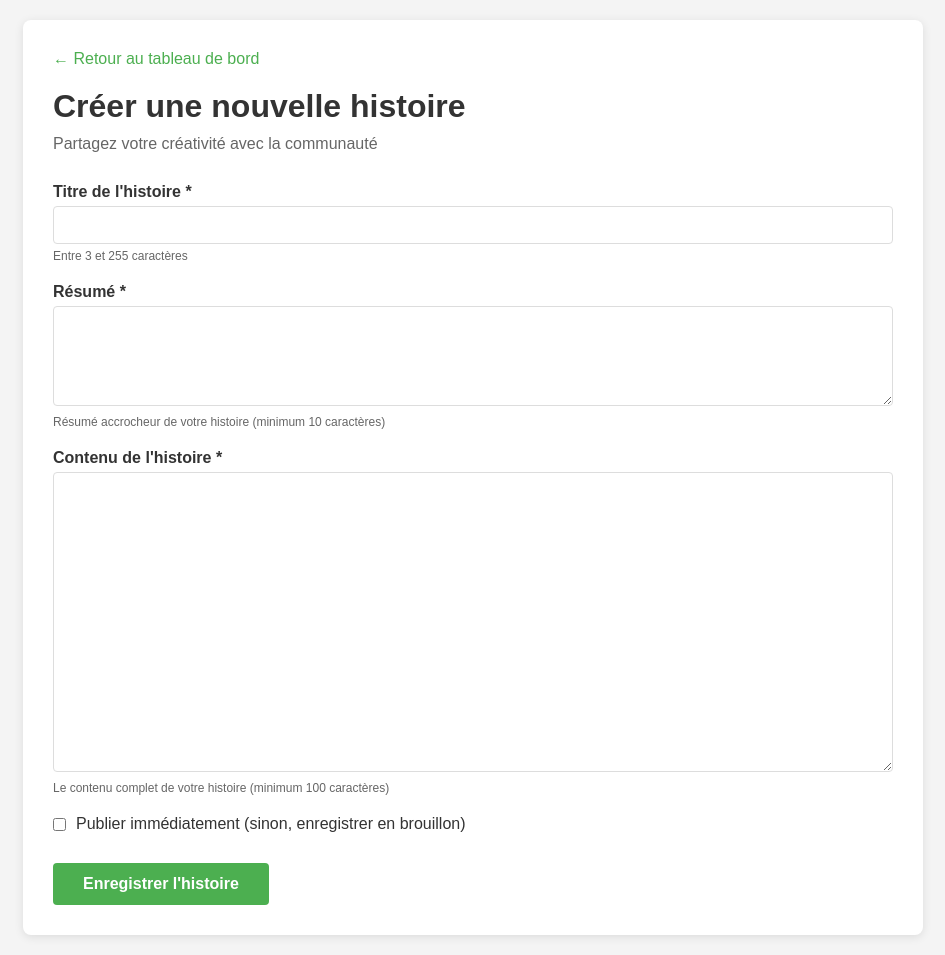
After one commit to lilmamin/Projet-Chrysalide-ProgServ2, a PHP site: page /create_story.php in a window 1280 px wide. The commit adds this page. Shown: the whole page, without its empty margins (167-1112 px from the left). Run offline with PHP 8.4, Linux system fonts and the light colour scheme; a user stored in the database is signed in.

Commit message:
started implementing private pages such as create_story.php and my_stories.php

```diff
--- /dev/null
+++ b/public/create_story.php
@@ -0,0 +1,351 @@
+<?php
+/**
+ * Page de création d'histoire
+ *
+ * Permet aux auteurs de créer et publier une nouvelle histoire
+ * Page protégée - réservée aux utilisateurs avec le rôle "author"
+ * Conforme aux bonnes pratiques vues en cours ProgServ2
+ */
+
+require_once __DIR__ . '/../src/Classes/Database.php';
+
+// Vérification de l'authentification
+require_once __DIR__ . '/auth_check.php';
+
+// Vérification du rôle : seuls les auteurs peuvent créer des histoires
+if ($_SESSION['role'] !== 'author') {
+    // Redirection avec message d'erreur
+    http_response_code(403);
+    die('Accès refusé. Seuls les auteurs peuvent créer des histoires.');
+}
+
+// Initialisation des variables
+$title = '';
+$summary = '';
+$content = '';
+$is_published = false;
+$errors = [];
+
+// Traitement du formulaire lors de la soumission
+if ($_SERVER["REQUEST_METHOD"] === "POST") {
+
+    // Récupération des données du formulaire
+    $title = $_POST["title"] ?? '';
+    $summary = $_POST["summary"] ?? '';
+    $content = $_POST["content"] ?? '';
+    $is_published = isset($_POST["is_published"]) && $_POST["is_published"] === '1';
+
+    // Validation côté serveur
+
+    // Validation du titre
+    if (empty($title)) {
+        $errors[] = "Le titre est requis.";
+    } elseif (strlen($title) < 3) {
+        $errors[] = "Le titre doit contenir au moins 3 caractères.";
+    } elseif (strlen($title) > 255) {
+        $errors[] = "Le titre ne peut pas dépasser 255 caractères.";
+    }
+
+    // Validation du résumé
+    if (empty($summary)) {
+        $errors[] = "Le résumé est requis.";
+    } elseif (strlen($summary) < 10) {
+        $errors[] = "Le résumé doit contenir au moins 10 caractères.";
+    }
+
+    // Validation du contenu
+    if (empty($content)) {
+        $errors[] = "Le contenu de l'histoire est requis.";
+    } elseif (strlen($content) < 100) {
+        $errors[] = "Le contenu doit contenir au moins 100 caractères.";
+    }
+
+    // Si pas d'erreurs, insertion dans la base de données
+    if (empty($errors)) {
+        try {
+            // Connexion à la base de données
+            $database = new Database();
+            $pdo = $database->getPdo();
+
+            // Préparation de la requête SQL
+            $sql = "INSERT INTO stories (
+                author_id,
+                title,
+                summary,
+                content,
+                is_published,
+                published_at
+            ) VALUES (
+                :author_id,
+                :title,
+                :summary,
+                :content,
+                :is_published,
+                :published_at
+            )";
+
+            $stmt = $pdo->prepare($sql);
+
+            // Liaison des paramètres
+            $stmt->bindValue(':author_id', $_SESSION['user_id'], PDO::PARAM_INT);
+            $stmt->bindValue(':title', $title);
+            $stmt->bindValue(':summary', $summary);
+            $stmt->bindValue(':content', $content);
+            $stmt->bindValue(':is_published', $is_published, PDO::PARAM_BOOL);
+            $stmt->bindValue(':published_at', $is_published ? date('Y-m-d H:i:s') : null);
+
+            // Exécution de la requête
+            $stmt->execute();
+
+            // Message de succès
+            $successMessage = $is_published
+                ? "Histoire publiée avec succès !"
+                : "Histoire enregistrée en brouillon.";
+
+            // Réinitialisation des champs du formulaire
+            $title = '';
+            $summary = '';
+            $content = '';
+            $is_published = false;
+
+        } catch (PDOException $e) {
+            $errors[] = "Erreur lors de l'enregistrement : " . $e->getMessage();
+        } catch (Exception $e) {
+            $errors[] = "Erreur inattendue : " . $e->getMessage();
+        }
+    }
+}
+?>
+<!DOCTYPE html>
+<html lang="fr">
+<head>
+    <meta charset="UTF-8">
+    <meta name="viewport" content="width=device-width, initial-scale=1.0">
+    <title>Créer une histoire - Chrysalide</title>
+    <style>
+        * {
+            margin: 0;
+            padding: 0;
+            box-sizing: border-box;
+        }
+
+        body {
+            font-family: Arial, sans-serif;
+            background-color: #f4f4f4;
+            padding: 20px;
+        }
+
+        .container {
+            max-width: 900px;
+            margin: 0 auto;
+            background: white;
+            padding: 30px;
+            border-radius: 8px;
+            box-shadow: 0 2px 10px rgba(0,0,0,0.1);
+        }
+
+        h1 {
+            color: #333;
+            margin-bottom: 10px;
+        }
+
+        .subtitle {
+            color: #666;
+            margin-bottom: 30px;
+        }
+
+        .back-link {
+            display: inline-block;
+            margin-bottom: 20px;
+            color: #4CAF50;
+            text-decoration: none;
+        }
+
+        .back-link:hover {
+            text-decoration: underline;
+        }
+
+        .form-group {
+            margin-bottom: 20px;
+        }
+
+        label {
+            display: block;
+            margin-bottom: 5px;
+            color: #333;
+            font-weight: bold;
+        }
+
+        input[type="text"],
+        textarea {
+            width: 100%;
+            padding: 10px;
+            border: 1px solid #ddd;
+            border-radius: 4px;
+            font-size: 14px;
+            font-family: Arial, sans-serif;
+        }
+
+        textarea {
+            min-height: 300px;
+            resize: vertical;
+        }
+
+        input:focus,
+        textarea:focus {
+            outline: none;
+            border-color: #4CAF50;
+        }
+
+        .checkbox-group {
+            display: flex;
+            align-items: center;
+            margin-top: 20px;
+        }
+
+        .checkbox-group input[type="checkbox"] {
+            width: auto;
+            margin-right: 10px;
+        }
+
+        .checkbox-group label {
+            font-weight: normal;
+            margin: 0;
+        }
+
+        button {
+            padding: 12px 30px;
+            background-color: #4CAF50;
+            color: white;
+            border: none;
+            border-radius: 4px;
+            font-size: 16px;
+            cursor: pointer;
+            font-weight: bold;
+        }
+
+        button:hover {
+            background-color: #45a049;
+        }
+
+        .error-box {
+            background-color: #ffebee;
+            color: #c62828;
+            padding: 15px;
+            border-radius: 4px;
+            margin-bottom: 20px;
+            border-left: 4px solid #c62828;
+        }
+
+        .error-box ul {
+            margin-left: 20px;
+        }
+
+        .success-box {
+            background-color: #e8f5e9;
+            color: #2e7d32;
+            padding: 15px;
+            border-radius: 4px;
+            margin-bottom: 20px;
+            border-left: 4px solid #2e7d32;
+        }
+
+        .help-text {
+            font-size: 12px;
+            color: #666;
+            margin-top: 5px;
+        }
+
+        .char-count {
+            font-size: 12px;
+            color: #666;
+            text-align: right;
+            margin-top: 5px;
+        }
+    </style>
+</head>
+<body>
+    <div class="container">
+        <a href="dashboard.php" class="back-link">← Retour au tableau de bord</a>
+
+        <h1>Créer une nouvelle histoire</h1>
+        <p class="subtitle">Partagez votre créativité avec la communauté</p>
+
+        <?php if (!empty($errors)): ?>
+            <div class="error-box">
+                <strong>Erreurs :</strong>
+                <ul>
+                    <?php foreach ($errors as $error): ?>
+                        <li><?= htmlspecialchars($error) ?></li>
+                    <?php endforeach; ?>
+                </ul>
+            </div>
+        <?php endif; ?>
+
+        <?php if (isset($successMessage)): ?>
+            <div class="success-box">
+                <?= htmlspecialchars($successMessage) ?>
+                <br><br>
+                <a href="my_stories.php">Voir mes histoires</a> ou
+                <a href="create_story.php">Créer une autre histoire</a>
+            </div>
+        <?php endif; ?>
+
+        <form method="POST" action="create_story.php">
+            <div class="form-group">
+                <label for="title">Titre de l'histoire *</label>
+                <input
+                    type="text"
+                    id="title"
+                    name="title"
+                    value="<?= htmlspecialchars($title) ?>"
+                    required
+                    minlength="3"
+                    maxlength="255"
+                >
+                <p class="help-text">Entre 3 et 255 caractères</p>
+            </div>
+
+            <div class="form-group">
+                <label for="summary">Résumé *</label>
+                <textarea
+                    id="summary"
+                    name="summary"
+                    required
+                    minlength="10"
+                    style="min-height: 100px;"
+                ><?= htmlspecialchars($summary) ?></textarea>
+                <p class="help-text">Résumé accrocheur de votre histoire (minimum 10 caractères)</p>
+            </div>
+
+            <div class="form-group">
+                <label for="content">Contenu de l'histoire *</label>
+                <textarea
+                    id="content"
+                    name="content"
+                    required
+                    minlength="100"
+                ><?= htmlspecialchars($content) ?></textarea>
+                <p class="help-text">Le contenu complet de votre histoire (minimum 100 caractères)</p>
+            </div>
+
+            <div class="checkbox-group">
+                <input
+                    type="checkbox"
+                    id="is_published"
+                    name="is_published"
+                    value="1"
+                    <?= $is_published ? 'checked' : '' ?>
+                >
+                <label for="is_published">
+                    Publier immédiatement (sinon, enregistrer en brouillon)
+                </label>
+            </div>
+
+            <div style="margin-top: 30px;">
+                <button type="submit">Enregistrer l'histoire</button>
+            </div>
+        </form>
+    </div>
+</body>
+</html>
--- a/public/dashboard.php
+++ b/public/dashboard.php
@@ -141,7 +141,7 @@ require_once __DIR__ . '/auth_check.php';
             <h2>Actions disponibles</h2>
             <p style="margin: 20px 0;">
                 <?php if ($_SESSION['role'] === 'author'): ?>
-                    <a href="stories.php" class="btn">Mes histoires</a>
+                    <a href="my_stories.php" class="btn">Mes histoires</a>
                     <a href="create_story.php" class="btn">Écrire une histoire</a>
                 <?php else: ?>
                     <a href="stories.php" class="btn">Parcourir les histoires</a>
```
Also changed, not shown: public/my_stories.php (added, +343 -0 lines).
